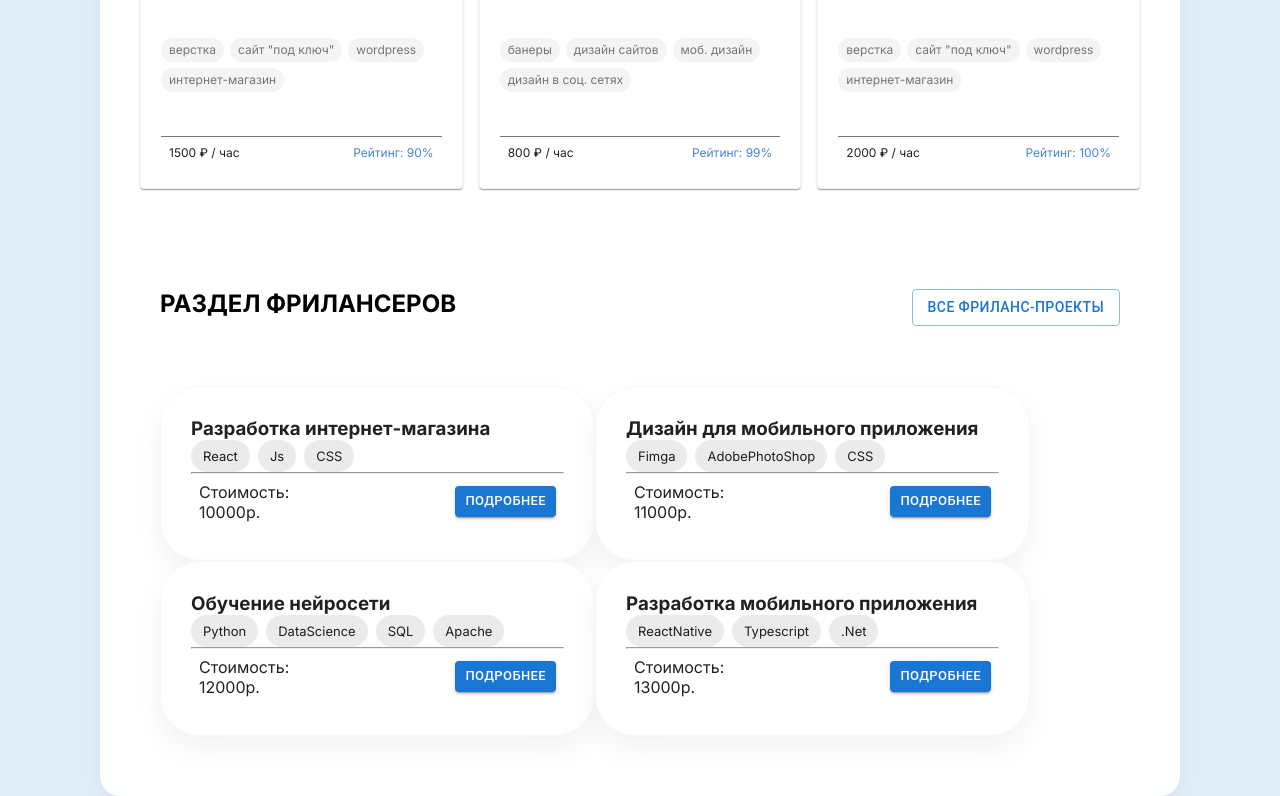
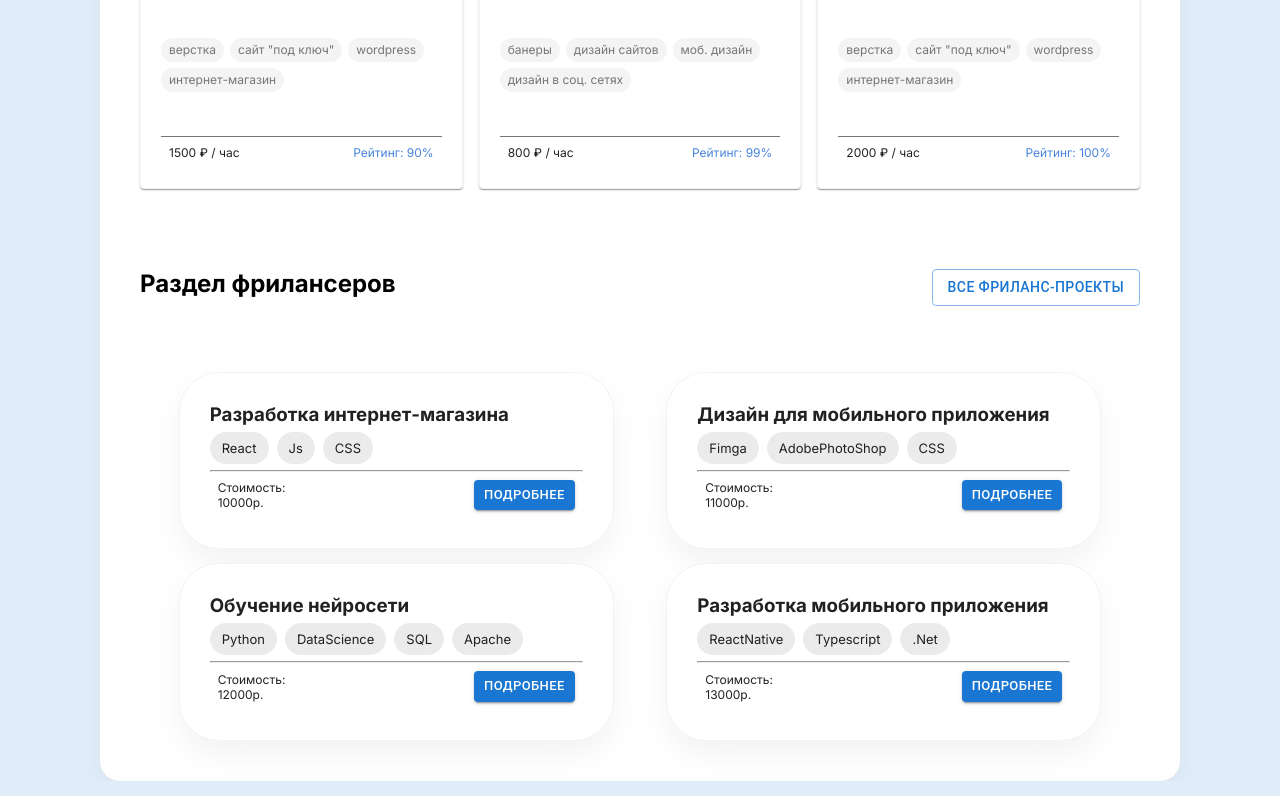
Before and after one commit to Don-Mihai/react-project-03, a React (Create React App) app: page / in a window 1280 px wide. Shown: the part 852-1648 px from the top of the page. Built offline with nearby package versions, Linux system fonts and the light colour scheme.

Commit message:
[fix] scss []

```diff
--- a/src/components/FreelanceSection/FreelanceSection.scss
+++ b/src/components/FreelanceSection/FreelanceSection.scss
@@ -1,35 +1,56 @@
 .freelance-section {
     display: flex;
     flex-direction: column;
-    padding: 60px;
+    padding: 40px;
 
     width: 100%;
 
     &__title {
-        text-transform: uppercase;
+    }
+
+    &__title-button {
+        border-radius: 10px;
+        padding: 10px 50px;
+        font-size: 14px;
+        text-transform: none;
+        font-family: 'Inter', system-ui;
     }
     &__title-contaner {
         width: 100%;
         display: flex;
         justify-content: space-between;
+        margin-bottom: 6px;
+        gap: 6px;
     }
     &__order-container {
         display: flex;
         flex-wrap: wrap;
         margin-top: 60px;
+        gap: 14px;
+        align-items: center;
+        justify-content: space-evenly;
     }
 
     & &__order {
         min-width: 435px;
         padding: 30px;
         background: #ffffff;
-        border: 1px solid #f8f8f8;
+        border: 1px solid #f3f3f3;
         box-shadow: 0px 14px 30px rgba(0, 0, 0, 0.05);
         border-radius: 40px;
+        transition: box-shadow 0.2 ease-in-out, transform 0.2s ease-in-out;
+        &:hover {
+            transform: translateY(-5px);
+            box-shadow: 0px 20px 25px rgba(0, 0, 0, 0.14);
+        }
+    }
+    &__order-title {
+        margin-bottom: 6px;
     }
 
     &__button {
         border-radius: 110px;
+        font-size: 12px;
     }
     &__button-contaner {
         display: flex;
@@ -37,5 +58,12 @@
     }
     &__line {
         background: rgba(118, 118, 118, 1);
+        margin-top: 6px;
+    }
+    &__price-text {
+        font-size: 12px;
+    }
+    &__chip {
+        font-size: 12px;
     }
 }
--- a/src/components/FreelanceSection/index.tsx
+++ b/src/components/FreelanceSection/index.tsx
@@ -1,9 +1,8 @@
 import React from 'react';
 import './FreelanceSection.scss';
 import bemCreator from '../bemCreator';
-import { Link } from 'react-router-dom';
+
 import { Button } from '@mui/material';
-import { useNavigate } from 'react-router-dom';
 import Card from '@mui/material/Card';
 import CardActions from '@mui/material/CardActions';
 import Chip from '@mui/material/Chip';
@@ -29,8 +28,10 @@ const FreelanceSection = ({}) => {
     return (
         <section className={cn()}>
             <div className={cn('title-contaner')}>
-                <h2 className={cn('title')}>раздел фрилансеров</h2>
-                <Button variant="outlined">Все фриланс-проекты</Button>
+                <h2 className={cn('title')}>Раздел фрилансеров</h2>
+                <Button className={cn('title-button')} variant="outlined">
+                    Все фриланс-проекты
+                </Button>
             </div>
             <div className={cn('order-container')}>
                 {orders.map(order => {
@@ -39,12 +40,12 @@ const FreelanceSection = ({}) => {
                             <h3 className={cn('order-title')}>{order.name}</h3>
                             <Stack direction="row" spacing={1}>
                                 {order.skills.map((skill, index) => {
-                                    return <Chip key={index} label={skill} />;
+                                    return <Chip className={cn('chip')} key={index} label={skill} />;
                                 })}
                             </Stack>
                             <hr className={cn('line')} />
                             <CardActions className={cn('button-contaner')}>
-                                <div>
+                                <div className={cn('price-text')}>
                                     Стоимость: <br />
                                     {order.price}р.
                                 </div>
```
